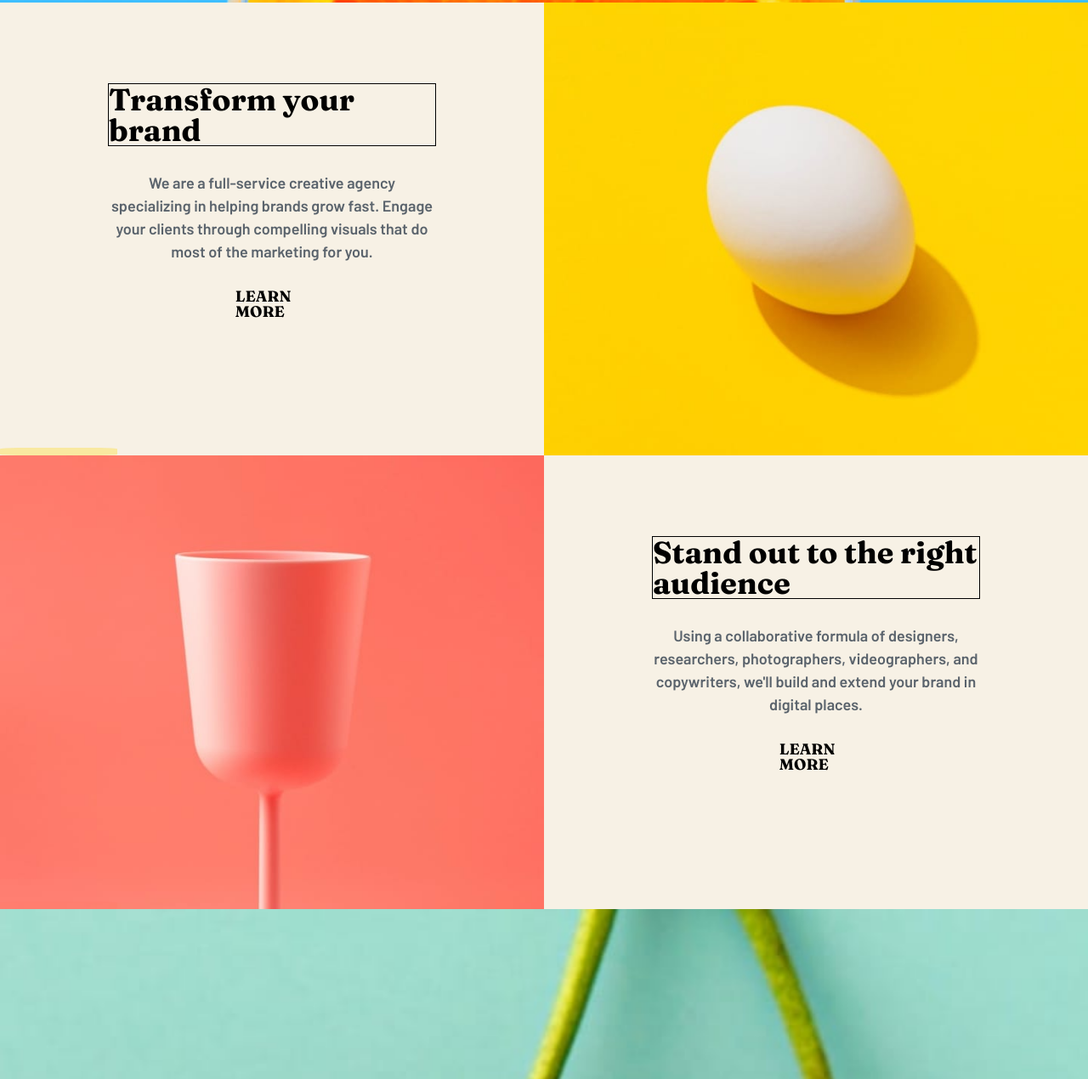
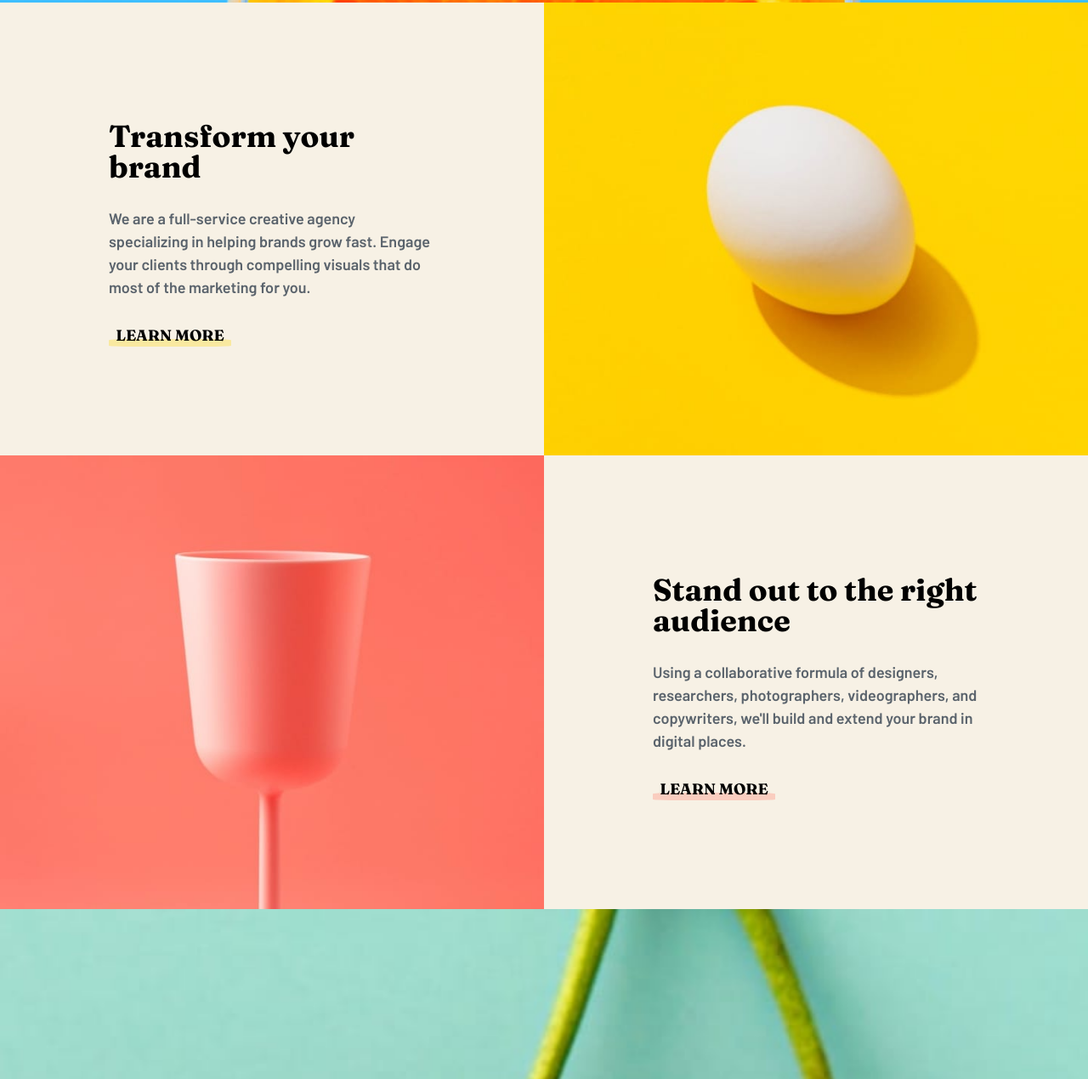
Before and after one commit to HarouneHdd/sunnyside-agency-landing-page, a plain HTML site: page index.html in a window 1280 px wide. Shown: the part 792-2062 px from the top of the page at 85% size. Drawn offline with Linux system fonts and the light colour scheme.

Commit message:
Small touches to section number 01 (transform and stand out). Don't worry, just a small hiccup :)

```diff
--- a/index.html
+++ b/index.html
@@ -31,29 +31,37 @@
             </div>
             <div id="transform-section" class="promotion-section flex-center-content">
                 <img src="resources/images/mobile/image-transform.jpg" alt=""/>
-                <div class="flex-center-content">
+                <div>
+                    <div class="hpa-container flex-center-content">
                         <h2>Transform your brand</h2>
                         <p>
                             We are a full-service creative agency specializing in helping brands grow fast.
                             Engage your clients through compelling visuals that do most of the marketing for you.
                         </p>
                         <div>
+                            <div class="learn-more-btn flex-center-content">
                                 <a>LEARN MORE</a>
                                 <div class="text-underline yellow-bg"></div>
                             </div>
                         </div>
                     </div>
+                </div>
+            </div>
             <div id="standout-section" class="promotion-section flex-center-content">
                 <img src="resources/images/mobile/image-stand-out.jpg" alt=""/>
-                <div class="flex-center-content">
+                <div>
+                    <div class="hpa-container flex-center-content">
                         <h2>Stand out to the right audience</h2>
                         <p>
                             Using a collaborative formula of designers, researchers, photographers, videographers,
                             and copywriters, we'll build and extend your brand in digital places.
                         </p>
                         <div>
+                            <div class="learn-more-btn flex-center-content">
                                 <a>LEARN MORE</a>
                                 <div class="text-underline red-bg"></div>
+                            </div>
+                        </div>
                     </div>
                 </div>
             </div>
--- a/resources/css/index.css
+++ b/resources/css/index.css
@@ -121,9 +121,9 @@ h1, h2, h3, h4, strong {
     .promotion-section img {
         width: 100%;
     }
-    .promotion-section div {
+    .promotion-section .hpa-container {
         flex-direction: column;
-        margin-bottom: 60px;
+        margin-bottom: 65px;
     }
     .promotion-section h2 {
         text-align: center;
@@ -140,9 +140,9 @@ h1, h2, h3, h4, strong {
         line-height: 1.5rem;
         margin-bottom: 34px;
     }
-    .promotion-section div div {
+    .promotion-section .learn-more-btn {
         margin: 0 auto;
-        display: flex;
+        flex-direction: column;
         align-items: center;
         width: 144px;
     }
@@ -155,7 +155,7 @@ h1, h2, h3, h4, strong {
         position: relative;
         z-index: 0;
         align-self: center;
-        width: 100%;
+        width: 144px;
         height: 9px;
         bottom: 5px;
         border-radius: 15%;
@@ -359,51 +359,23 @@ h1, h2, h3, h4, strong {
     #standout-section img {
         content: url("../images/desktop/image-stand-out.jpg");
     }
-    .promotion-section div {
-        align-items: center;
+    .promotion-section .hpa-container {
+        margin: 0 auto;
+        height: 90%;
+        width: 60%;
+        align-items: flex-start;
     }
     .promotion-section h2 {
         text-align: start;
         font-size: 2rem;
-        font-weight: bolder;
-        margin-top: 65px;
+        margin-top: 70px;
         margin-bottom: 30px;
-        border: 1px solid black;
-        width: 60%;
     }
     .promotion-section p {
-        text-align: center;
-        width: 86%;
-        align-self: center;
-        color: var(--very-dark-grayish-blue);
+        text-align: start;
+        width: 100%;
         line-height: 1.5rem;
-        margin-bottom: 30px;
-        width: 60%;
-    }
-    .promotion-section a {
-        position: relative;
-        z-index: 1;
-        margin: 0 auto;
-        margin-bottom: 70px;
-        font-family: "Fraunces";
-        width: 60%;
-    }
-    .promotion-section .text-underline {
-        position: absolute;
-        z-index: 0;
-        align-self: center;
-        width: 138px;
-        height: 9px;
-        bottom: 0px;
-        left: 0;
-        border-radius: 15%;
-        opacity: 0.3;
-    }
-    .yellow-bg {
-        background-color: var(--yellow);
-    }
-    .red-bg {
-        background-color: var(--soft-red);
+        margin-bottom: 34px;
     }
     /* ------------------------------------------ */
     /* ## Section 02 --------------------------- */
```
Lines whose indentation alone changed are shown as unchanged.
